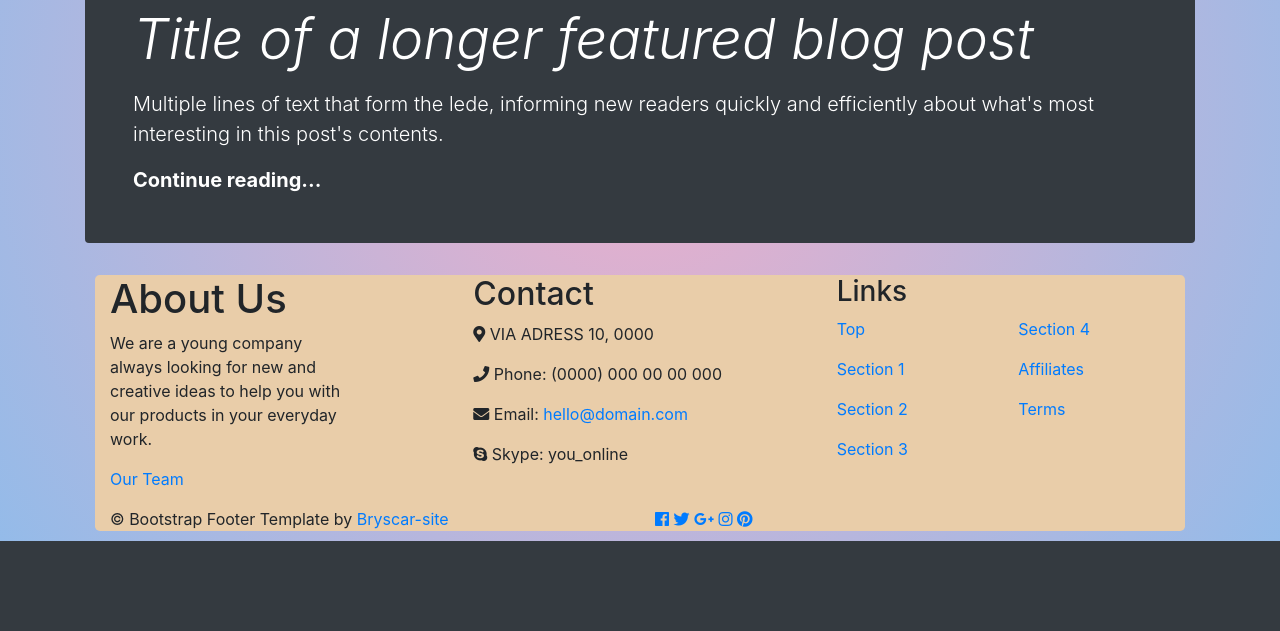
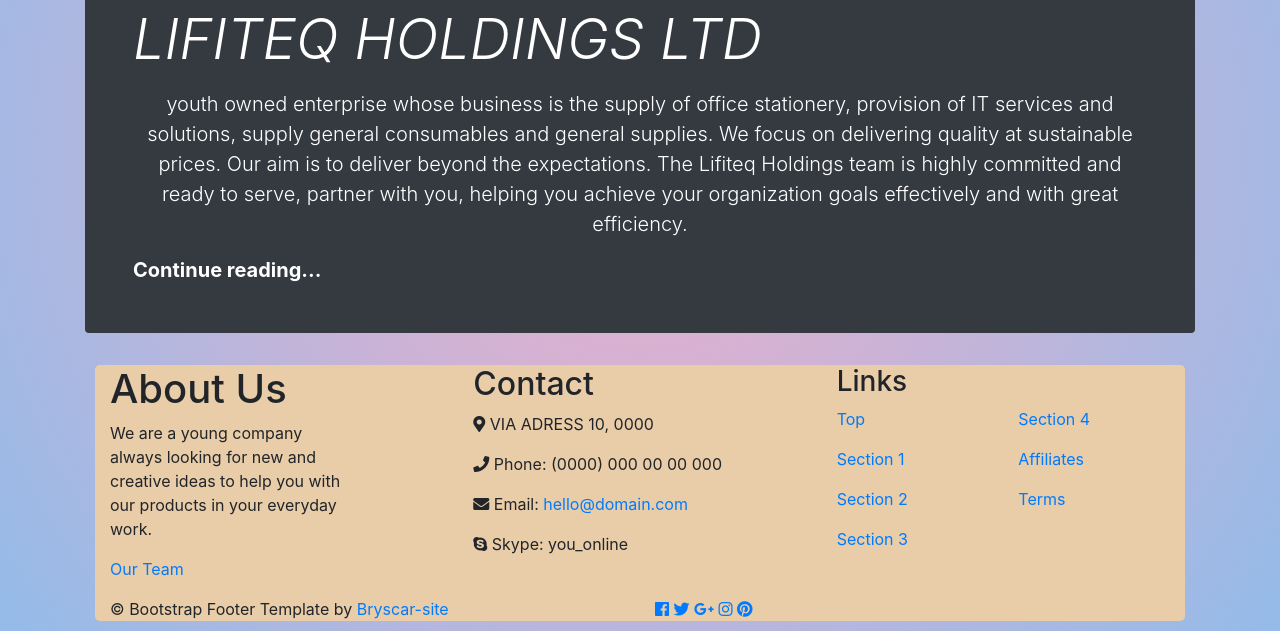
Before and after one commit to Bryscar20/Workplace_init, a Flask app: page / in a window 1280 px wide. Shown: the part 324-955 px from the top of the page. Before the commit the page ends 865 px from the top, so only its background shows below. Run offline with Flask 2, Linux system fonts and the light colour scheme; some libraries are stand-ins or nearby versions.

Commit message:
content mods#

```diff
--- a/pre-course/auth_app/templates/layout.html
+++ b/pre-course/auth_app/templates/layout.html
@@ -52,8 +52,8 @@
           </iframe>
         </div>
         <div>
-          <h1 class="display-4 font-italic">Title of a longer featured blog post</h1>
-          <p class="lead my-3">Multiple lines of text that form the lede, informing new readers quickly and efficiently about what's most interesting in this post's contents.</p>
+          <h1 class="display-4 font-italic">LIFITEQ HOLDINGS LTD</h1>
+          <p class="lead my-3 blockquote text-center">youth owned enterprise whose business is the supply of office stationery, provision of IT services and solutions, supply general consumables and general supplies. We focus on delivering quality at sustainable prices. Our aim is to deliver beyond the expectations. The Lifiteq Holdings team is highly committed and ready to serve, partner with you, helping you achieve your organization goals effectively and with great efficiency.</p>
           <p class="lead mb-0"><a href="#" class="text-white font-weight-bold">Continue reading...</a></p>
         </div>
       </div>
```
